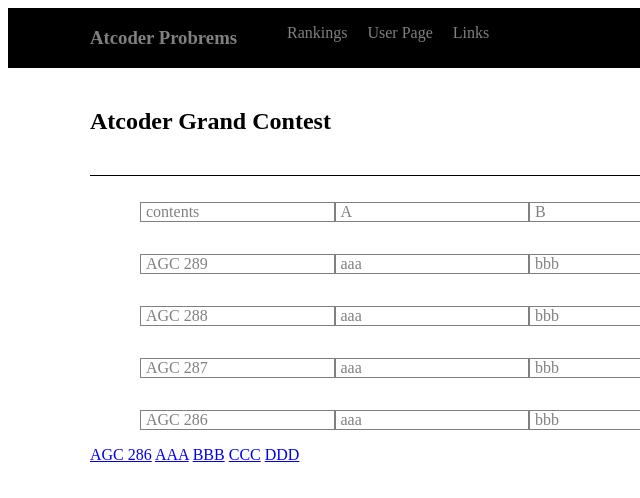
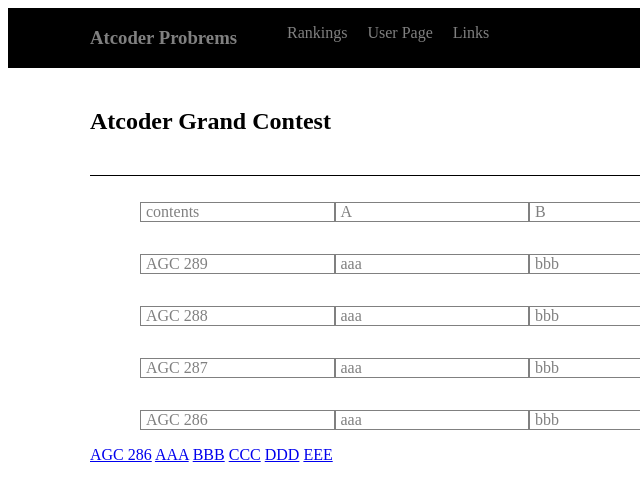
Before and after one commit to beetiruka/beetiruka.github.io, a plain HTML site: page index.html in a window 1280 px wide. Shown: the full height of the page, 0-640 px from the left. Drawn offline with Linux system fonts and the light colour scheme.

Commit message:
Update index.html

```diff
--- a/index.html
+++ b/index.html
@@ -67,6 +67,7 @@
           <a href="#">BBB</a>
           <a href="#">CCC</a>
           <a href="#">DDD</a>
+          <a href="#">EEE</a>
       </div>
     </div>
   </body>
```
